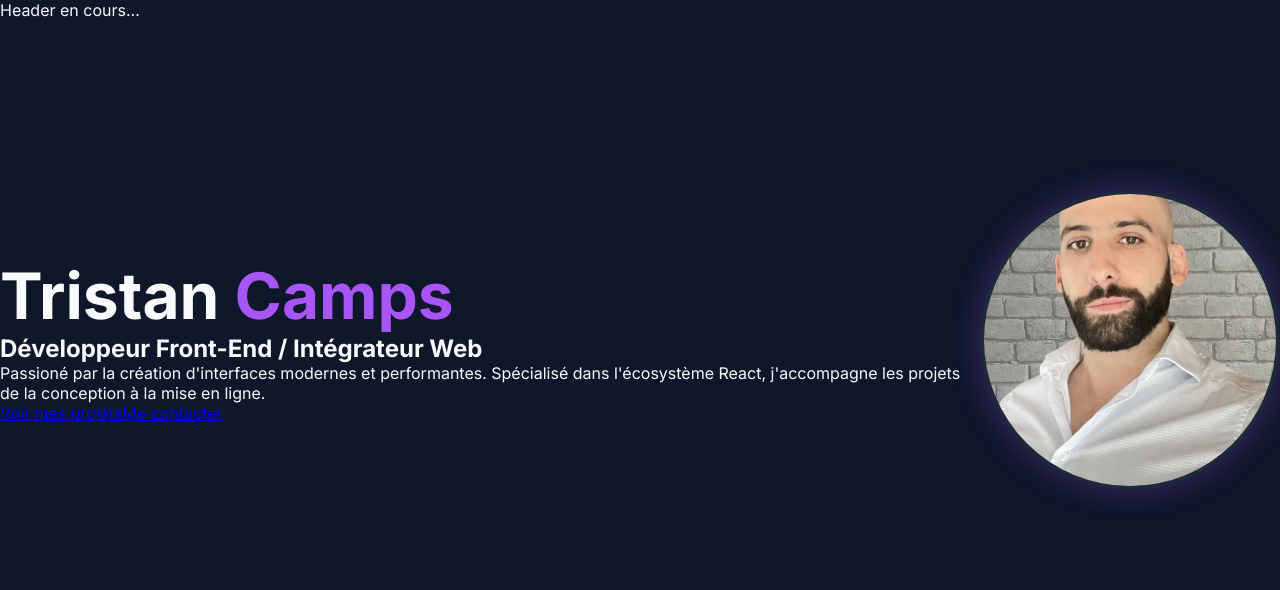
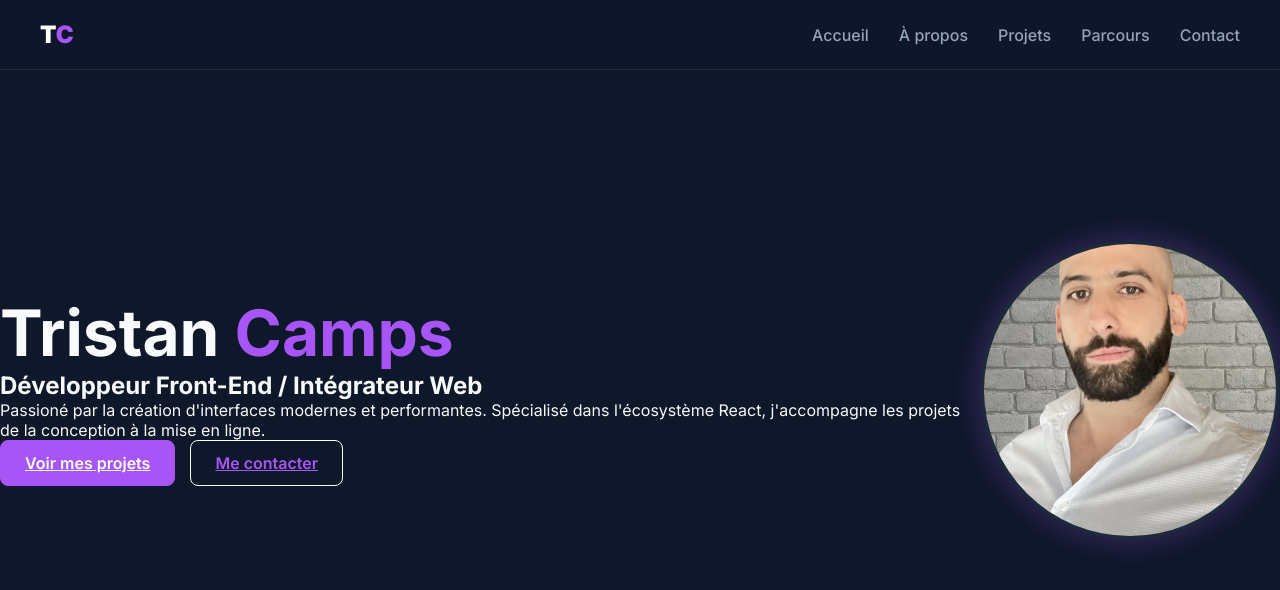
Before and after one commit to TristanVDK-cloud/portfolio, a React (Vite) app: page / in a window 1280 px wide. Shown: the top 590 px of the page. Built offline with nearby package versions, Linux system fonts and the light colour scheme; a web font is replaced by a local one.

Commit message:
add Header component with styles

```diff
--- /dev/null
+++ b/src/components/Header/Header.scss
@@ -0,0 +1,50 @@
+@use "../../styles/variables" as *;
+
+.header {
+    position: sticky;
+    top: 0;
+    width: 100%;
+    z-index: 1000;
+    background-color: rgba($bg-primary, 0.8);
+    backdrop-filter: blur(10px);
+    border-bottom: 1px solid rgba($color-text, 0.1);
+
+    &__container {
+        max-width: 1240px;
+        margin: 0 auto;
+        display: flex;
+        justify-content: space-between;
+        align-items: center;
+        padding: 20px;
+    }
+
+    &__logo {
+        font-size: 1.5rem;
+        font-weight: 900;
+        color: white;
+        text-decoration: none;
+
+        span {
+            color: $color-primary;
+        }
+    }
+
+    &__nav {
+        ul {
+            display: flex;
+            list-style: none;
+            gap: 30px;
+
+            a {
+                color: $color-text-muted;
+                text-decoration: none;
+                font-weight: 500;
+                transition: color 0.3s ease;
+
+                &:hover {
+                    color: $color-primary;
+                }
+            }
+        }
+    }
+}
--- a/src/components/Header/index.jsx
+++ b/src/components/Header/index.jsx
@@ -1,6 +1,23 @@
+import './Header.scss'
+
 function Header() {
     return (
-        <div>Header en cours...</div>
+        <header className='header'>
+            <div className='header__container'>
+                <a href="#home" className='header__logo'>
+                    T<span>C</span>
+                </a>
+                <nav className='header__nav'>
+                    <ul>
+                        <li><a href="#home">Accueil</a></li>
+                        <li><a href="#about">À propos</a></li>
+                        <li><a href="#projects">Projets</a></li>
+                        <li><a href="#experience">Parcours</a></li>
+                        <li><a href="#contact">Contact</a></li>
+                    </ul>
+                </nav>
+            </div>
+        </header>
     );
 }
 
--- a/src/styles/index.scss
+++ b/src/styles/index.scss
@@ -1,4 +1,5 @@
 @use "./variables" as *;
+@use "./components/buttons" as *;
 
 * {
   box-sizing: border-box;
```
